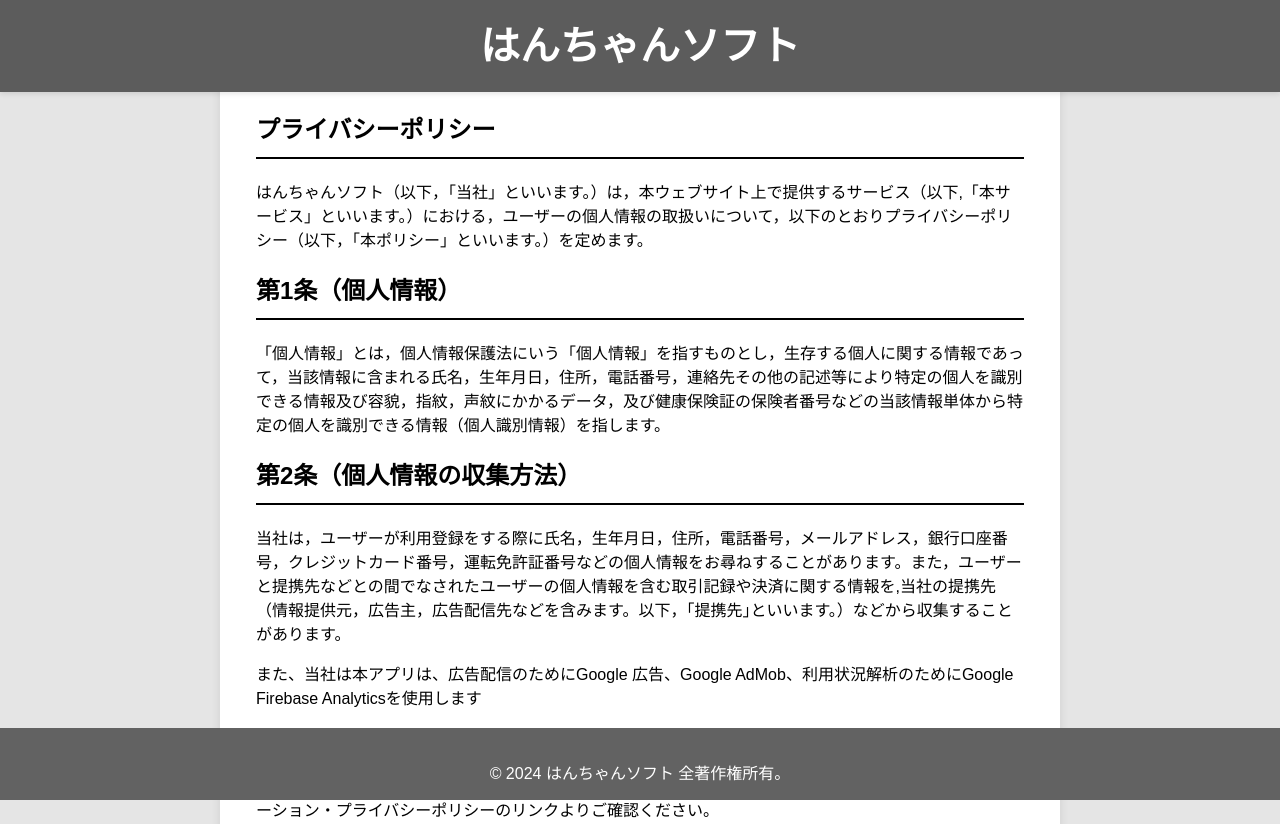
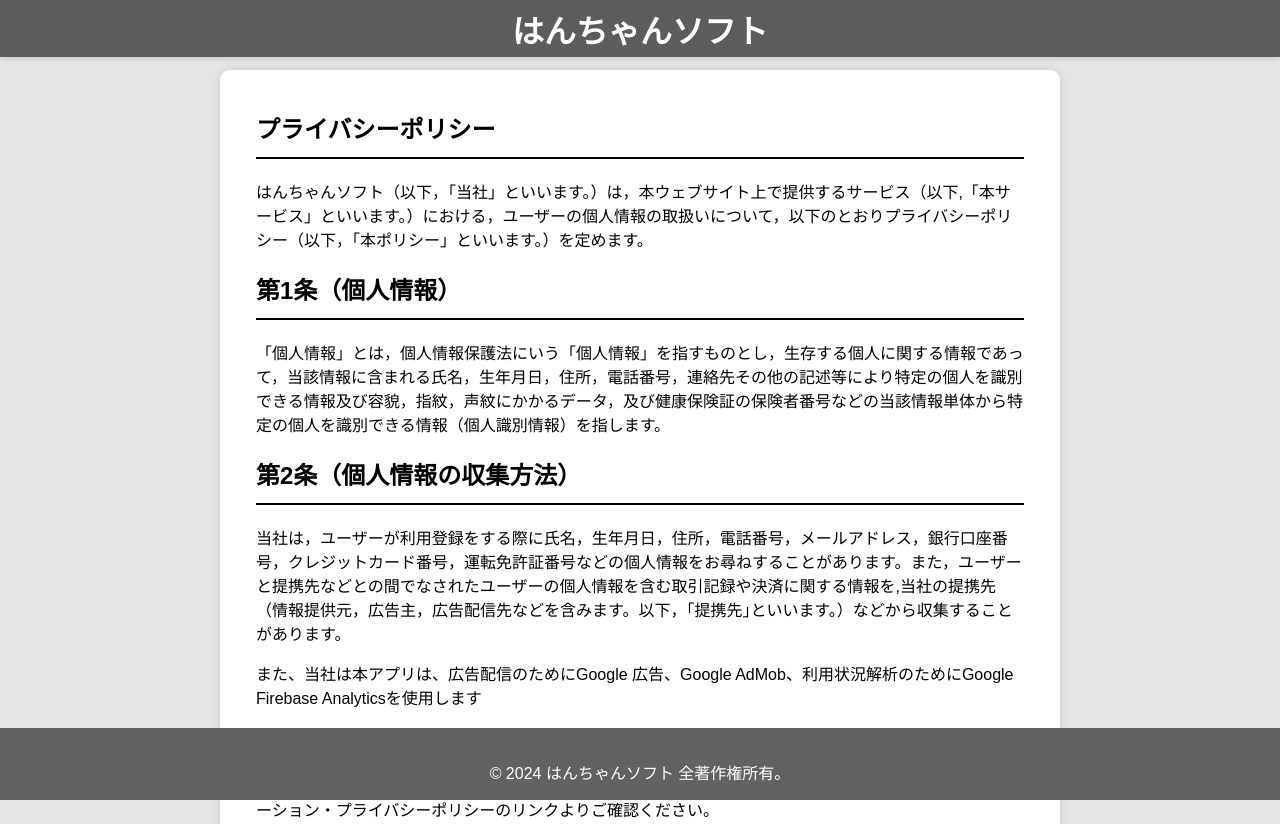
Before and after one commit to kosuke-Hanchan/GameHomePage, a plain HTML site: page privacy-policy.html in a window 1280 px wide. Shown: the top 824 px of the page. Drawn offline with Linux system fonts and the light colour scheme.

Commit message:
no message

```diff
--- a/privacy.css
+++ b/privacy.css
@@ -9,6 +9,7 @@ body {
 .header-box {
     height: 50px;
   }
+
 header {
     background-color: #5c5c5c; /* ダークブルー */
     padding: 1em 0;
@@ -18,6 +19,7 @@ header {
     animation: fadeIn 1s ease-in-out forwards;
     position: fixed;
     width: 100%;
+    height: 25px;
     top:0
     /* position: relative; */
 
@@ -84,9 +86,9 @@ article {
 
 h1 {
     margin: 0;
-    font-size: 2.5em;
+    font-size: 2em;
     color: #ffffff; /* ターコイズブルー */
-    line-height: 1.5; /* 行の高さを設定 */
+    line-height: 1; /* 行の高さを設定 */
 }
 
 /* サブタイトルに対するスタイルの追加 */
```
